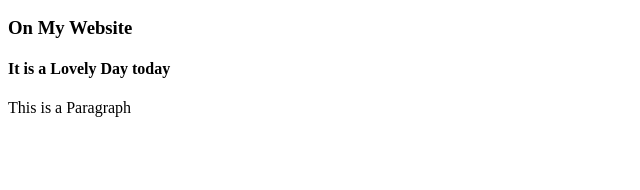
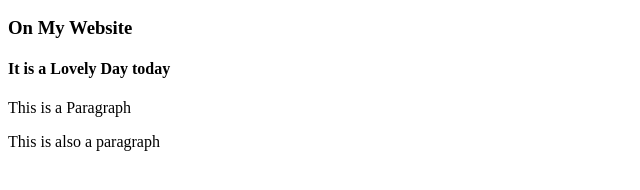
Before and after one commit to anjirab/myfirstwebsite, a plain HTML site: page index.html in a window 1280 px wide. Shown: the part 110-300 px from the top of the page, without its empty margins (0-640 px from the left). Drawn offline with Linux system fonts and the light colour scheme.

Commit message:
Added p to index.html

```diff
--- a/index.html
+++ b/index.html
@@ -6,5 +6,6 @@
     <h4> It is a Lovely Day today </h4>
     <body>
         <p> This is a Paragraph </p>
+        <p> This is also a paragraph </p>
     </body>
 </html>
```
